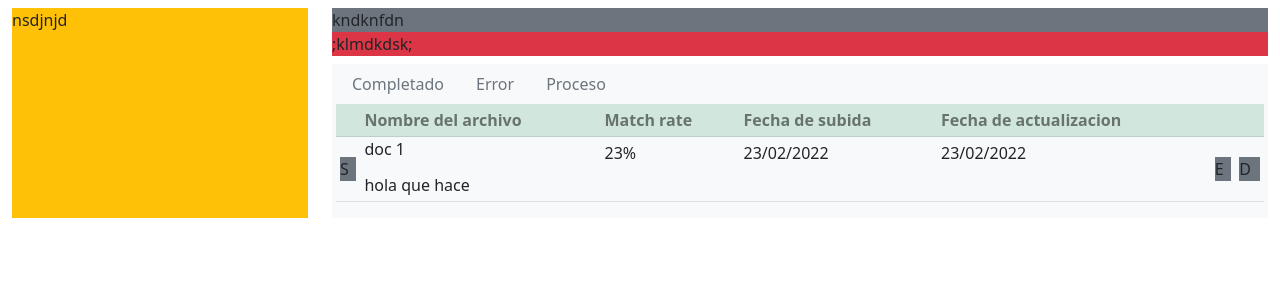
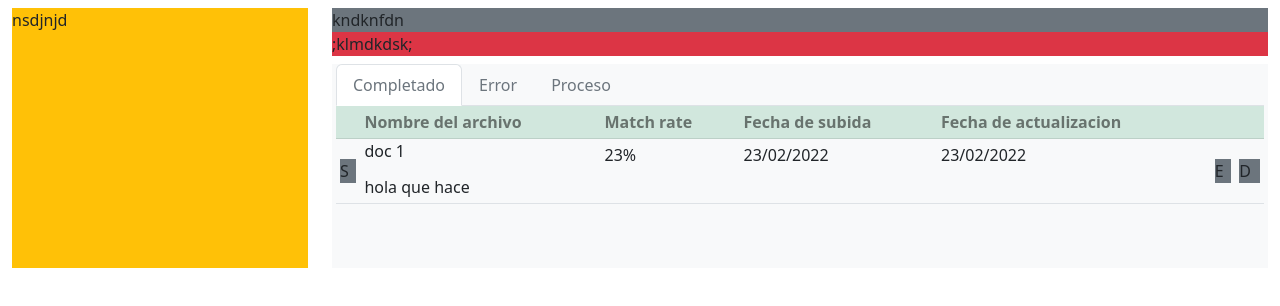
Before and after one commit to sareli89/hexagone-front, a React (Create React App) app: page / in a window 1280 px wide. Shown: the top 306 px of the page. Built offline with nearby package versions, Linux system fonts and the light colour scheme.

Commit message:
tabs improvement

```diff
--- a/src/components/Files.jsx
+++ b/src/components/Files.jsx
@@ -4,25 +4,49 @@ import React from 'react';
 export default function Files(props) {
   return(
     <div className="bg-light mt-2 px-1">
-      <ul className="nav ">
+      <div className="nav nav-tabs" id="nav-tab" role="tablist">
+        <ul className="nav">
           <li className="nav-item">
-          <a className="nav-link active text-secondary hover-text-black" aria-current="page" href="#">
+            <a
+            className="nav-link active text-secondary hover-text-black"
+            id="completed-tab"
+            data-bs-toggle="tab" data-bs--target="#nav-completed"
+            aria-current="page" aria-controls="nav-completed" aria-selected="true"
+            href="#"
+            role="tab">
               Completado
             </a>
           </li>
           <li className="nav-item">
-          <a className="nav-link text-secondary" href="#">
+            <a
+            className="nav-link text-secondary"
+            id="error-tab"
+            data-bs-toggle="tab" data-bs--target="#nav-error"
+            aria-selected="false" aria-controls="nav-error"
+            href="#"
+            role="tab">
               Error
             </a>
           </li>
           <li className="nav-item">
-          <a className="nav-link text-secondary" href="#">
+            <a
+            className="nav-link text-secondary"
+            id="process-tab"
+            data-bs-toggle="tab" data-bs--target="#nav-process"
+            aria-selected="false" aria-controls="nav-process"
+            href="#"
+            role="tab">
               Proceso
             </a>
           </li>
         </ul>
+      </div>
 
-      <div className="table-responsive ">
+      <div
+      className="tab-pane table-responsive fade show active"
+      id="nav-completed"
+      aria-labelledby="completed-tab"
+      role="tabpanel">
         <table className="table table-sm">
           <thead className="table-success table-hover text-black-50 fs-6 fw-light">
           <tr>
@@ -63,6 +87,22 @@ export default function Files(props) {
           </tbody>
         </table>
       </div>
+
+      <div
+      className="tab-pane fade"
+      id="nav-error"
+      aria-labelledby="error-tab"
+      role="tabpanel">
+        No error to show
+      </div>
+
+      <div
+      className="tab-pane fade"
+      id="nav-process"
+      aria-labelledby="process-tab"
+      role="tabpanel">
+        All done
+      </div>
     </div>
   )
 }
```
Lines whose indentation alone changed are shown as unchanged.
